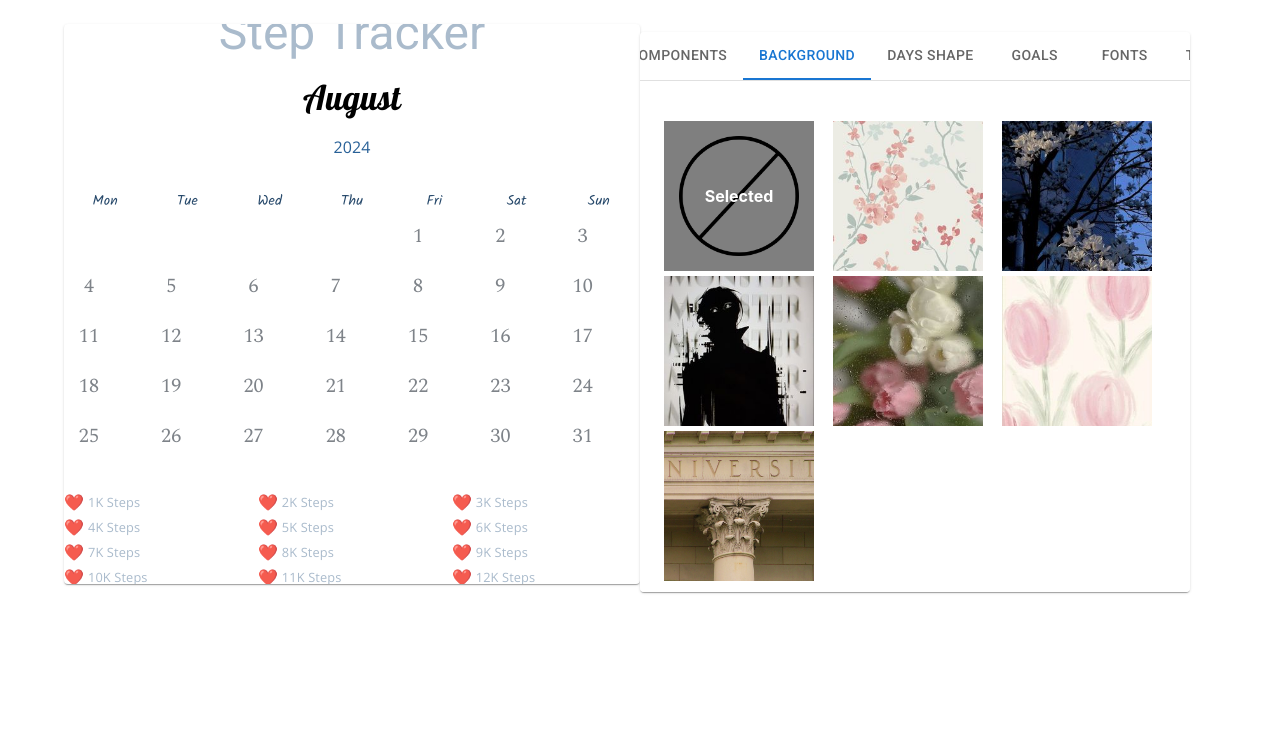
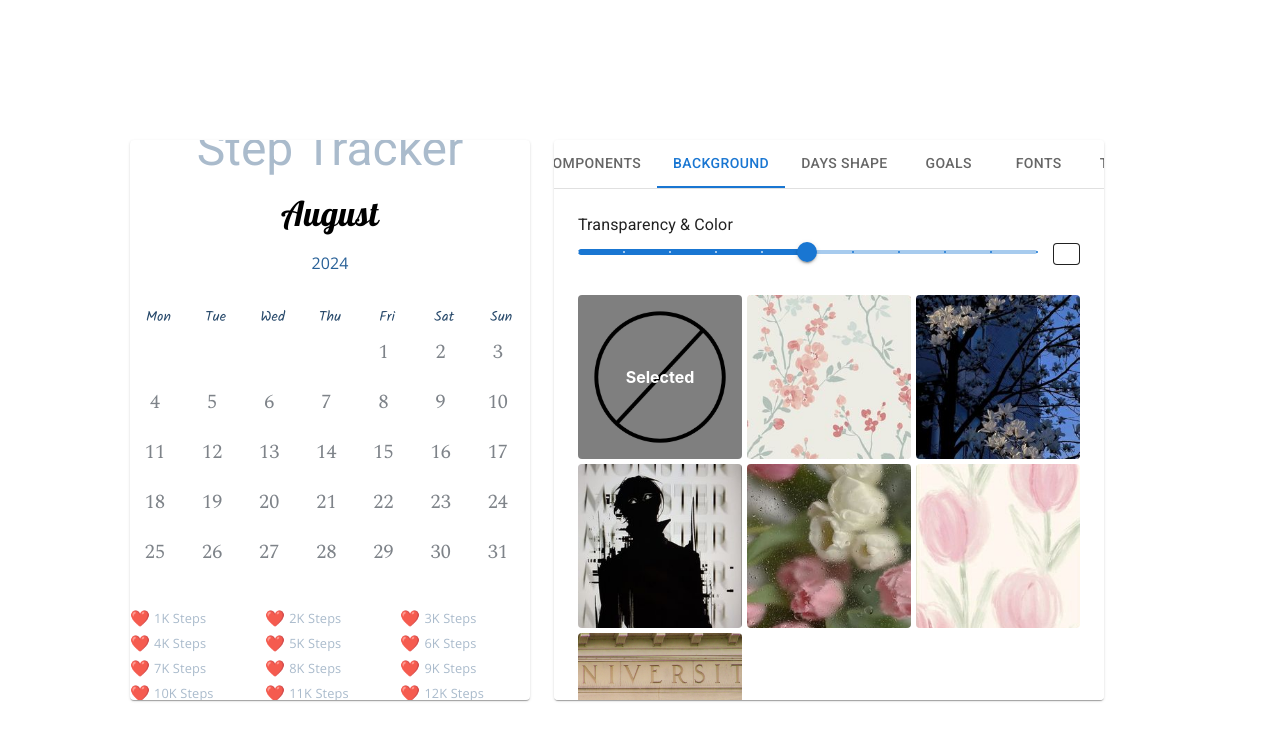
Before and after one commit to TundraDv/react-month-tracker-maker, a React (Create React App) app in the folder react-month-tracker-maker/: page / in a window 1280 px wide. Both pictures are taken after a click on the tab "BACKGROUND". Shown: the top 740 px of the page. Built offline with nearby package versions, Linux system fonts and the light colour scheme.

Commit message:
days shape color changed

```diff
--- a/react-month-tracker-maker/src/Components/Calendar.jsx
+++ b/react-month-tracker-maker/src/Components/Calendar.jsx
@@ -62,6 +62,7 @@ function Calendar() {
         sx={{
           height: { xs: `${heightContext}vh`, sm: `${heightContext}vh` },
           minWidth: { xs: "100%", sm: "400px" },
+          width: { xs: "100%", sm: "400px" },
           display: 'flex',
           alignItems: 'stretch',
         }}
--- a/react-month-tracker-maker/src/Components/ImagePicker.jsx
+++ b/react-month-tracker-maker/src/Components/ImagePicker.jsx
@@ -3,7 +3,7 @@ import { Box, ImageList, ImageListItem, Slider, Grid, Typography } from "@mui/ma
 import { useBackgroundImageContext } from "../Contexts/BackgroundImageContext";
 import { HexColorPicker } from "react-colorful";
 
-function ImagePicker({ imageData, cols, context }) {
+function ImagePicker({ imageData, context }) {
   const [selectedId, setSelectedId] = useState(1);
   const [activeColorPicker, setActiveColorPicker] = useState(false);
   const { updateSelectedImage } = context();
@@ -27,21 +27,67 @@ function ImagePicker({ imageData, cols, context }) {
     updateBackgroundColor(color);
   };
 
-  const figureSize = 150;
-
   return (
     <Box sx={{ position: 'relative' }}>
+    <Typography >
+      Transparency & Color
+    </Typography>
+      <Grid container alignItems="center" spacing={2} sx={{ marginBottom: 1 }}>
+        <Grid item xs={11}>
+          <Slider
+            aria-label="Transparency"
+            value={transparency}
+            step={0.1}
+            marks
+            min={0}
+            max={1}
+            valueLabelDisplay="auto"
+            onChange={handleTransparency}
+          />
+        </Grid>
+        <Grid item xs={1}>
+          <Box
+            sx={{
+              height: 20,
+              backgroundColor: backgroundColor,
+              cursor: 'pointer',
+              borderRadius: 1,
+              border: '0.1px solid'
+            }}
+            onClick={handleSquareClick}
+          />
+        </Grid>
+      </Grid>
+      {activeColorPicker && (
+        <Box
+          sx={{
+            position: 'absolute',
+            top: 60,
+            right: 0,
+            zIndex: 10,
+            backgroundColor: 'white',
+            borderRadius: 1,
+          }}
+        >
+          <HexColorPicker color={backgroundColor} onChange={handleColorPicker} />
+        </Box>
+      )}
       <Box sx={{ width: '100%', height: '100%', overflowY: 'auto' }}>
         <ImageList
           sx={{ width: '100%', height: 'auto', overflowX: 'auto' }}
-          cols={cols}
-          rowHeight={figureSize}
+          cols={3}
           gap={5}
+          rowHeight="auto"
         >
           {imageData.map((item) => (
             <ImageListItem
               key={item.id}
-              sx={{ width: figureSize, height: figureSize, position: 'relative' }}
+              sx={{
+                position: 'relative',
+                paddingTop: '100%',
+                overflow: 'hidden',
+                borderRadius: 1,
+              }}
               onClick={() => handleImageClick(item)}
             >
               <img
@@ -50,9 +96,12 @@ function ImagePicker({ imageData, cols, context }) {
                 alt={item.title}
                 loading="lazy"
                 style={{
+                  position: 'absolute',
+                  top: 0,
+                  left: 0,
                   width: '100%',
                   height: '100%',
-                  objectFit: 'cover'
+                  objectFit: 'cover',
                 }}
               />
               {item.id === selectedId && (
@@ -78,50 +127,6 @@ function ImagePicker({ imageData, cols, context }) {
           ))}
         </ImageList>
       </Box>
-      <Typography sx={{ marginY: 2 }}>
-        Transparency & Color
-      </Typography>
-      <Grid container alignItems="center" spacing={2}>
-        <Grid item xs={11}>
-          <Slider
-            aria-label="Transparency"
-            value={transparency}
-            step={0.1}
-            marks
-            min={0}
-            max={1}
-            valueLabelDisplay="auto"
-            onChange={handleTransparency}
-          />
-        </Grid>
-        <Grid item xs={1}>
-          <Box
-            sx={{
-              height: 20,
-              backgroundColor: backgroundColor,
-              cursor: 'pointer',
-              borderRadius: 1,
-              border: '0.1px solid'
-              // borderColor: backgroundColor === '#ffffff' ? backgroundColor : '#fff'
-            }}
-            onClick={handleSquareClick}
-          />
-        </Grid>
-      </Grid>
-      {activeColorPicker && (
-        <Box
-          sx={{
-            position: 'absolute',
-            bottom: 40,
-            right: 0,
-            zIndex: 10,
-            backgroundColor: 'white',
-            borderRadius: 1,
-          }}
-        >
-          <HexColorPicker color={backgroundColor} onChange={handleColorPicker} />
-        </Box>
-      )}
     </Box>
   );
 }
--- a/react-month-tracker-maker/src/Components/Picker.jsx
+++ b/react-month-tracker-maker/src/Components/Picker.jsx
@@ -66,7 +66,6 @@ function Picker() {
                       height: { xs: "50vh", sm: "70vh" },
                       width: { xs: "100%", sm: "550px" },
                       overflow: 'auto',
-                      marginTop: 2,
                     }}
                   >
     <Box sx={{ width: '100%' }}>
--- a/react-month-tracker-maker/src/Contexts/BackgroundImageContext.jsx
+++ b/react-month-tracker-maker/src/Contexts/BackgroundImageContext.jsx
@@ -8,7 +8,7 @@ export const BackgroundImageProvider = ({ children }) => {
   const [backgroundColor, setBackgroundColor] = useState('#ffff');
 
   const updateSelectedImage = (image) => {
-    setSelectedImage(image.includes("None.png") ? "blank.png" : image);
+    setSelectedImage(image.includes("None.png") ? "blank.jpg" : image);
   };
   const updateTransparency = (value) => {
     setTransparency(value);
--- a/react-month-tracker-maker/src/Contexts/DayShapeContext.jsx
+++ b/react-month-tracker-maker/src/Contexts/DayShapeContext.jsx
@@ -4,7 +4,8 @@ const DayShapeContext = createContext();
 
 export const DayShapeProvider = ({ children }) => {
   const [selectedImageDayShape, setSelectedImage] = useState(null);
-
+  const [transparency, setTransparency] = useState(1);
+  const [backgroundColor, setBackgroundColor] = useState('#ffff');
   const updateSelectedImage = (image) => {
     setSelectedImage(image.includes("None.png") ? "" : image);
   };
--- a/react-month-tracker-maker/src/Views/MakerView.jsx
+++ b/react-month-tracker-maker/src/Views/MakerView.jsx
@@ -18,11 +18,17 @@ function MakerView() {
           <GoalsProvider>
             <ComponentsProvider>
               <FontProvider>
-                <Container>
+              <Container
+                sx={{
+                  minHeight: '100vh',
+                  display: 'flex',
+                  justifyContent: 'center',
+                  alignItems: 'center',
+                }}>
 
                 <Grid
                   container
-                  spacing={0}
+                  spacing={3}
                   direction={isMobile ? 'column' : 'row'}
                   justifyContent="center"
                   alignItems={isMobile ? 'flex-start' : 'stretch'}
@@ -30,23 +36,23 @@ function MakerView() {
                 >
                   <Grid
                     item
-                    xs={6}
+                    xs={5}
                     key={0}
                     container
                     justifyContent={isMobile ? 'center' : 'flex-end'}
                     alignItems="center"
-                    sx={{ minWidth: '300px' }} // Set minimum width for Grid item
+                    sx={{ minWidth: '300px' }}
                   >
                     <Calendar />
                   </Grid>
                   <Grid
                     item
-                    xs={6}
+                    xs={7}
                     key={1}
                     container
                     justifyContent={isMobile ? 'center' : 'flex-start'}
                     alignItems="center"
-                    sx={{ minWidth: '300px' }} // Set minimum width for Grid item
+                    sx={{ minWidth: '300px' }}
                     >
                     <Picker />
                   </Grid>
```
Also changed, not shown: react-month-tracker-maker/src/Assets/blank.jpg (added), react-month-tracker-maker/src/Assets/blank.png (deleted).
